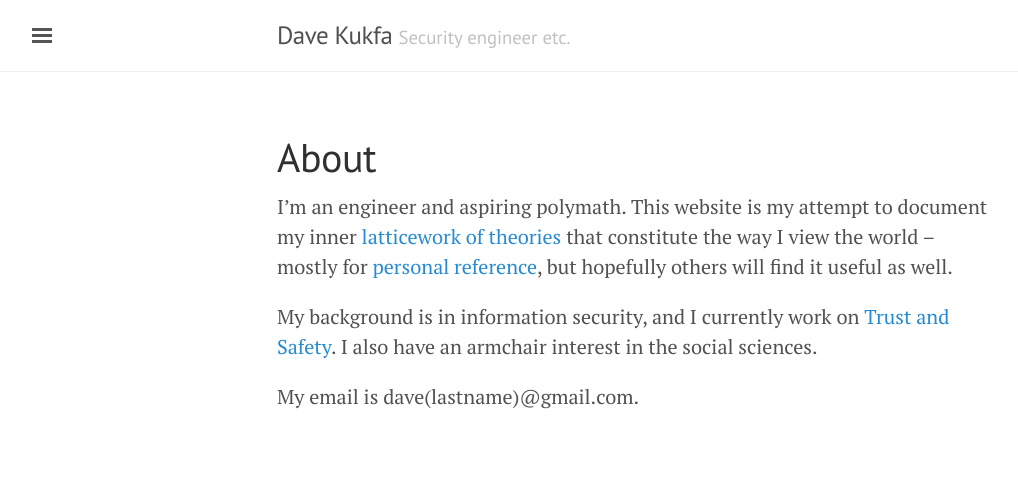
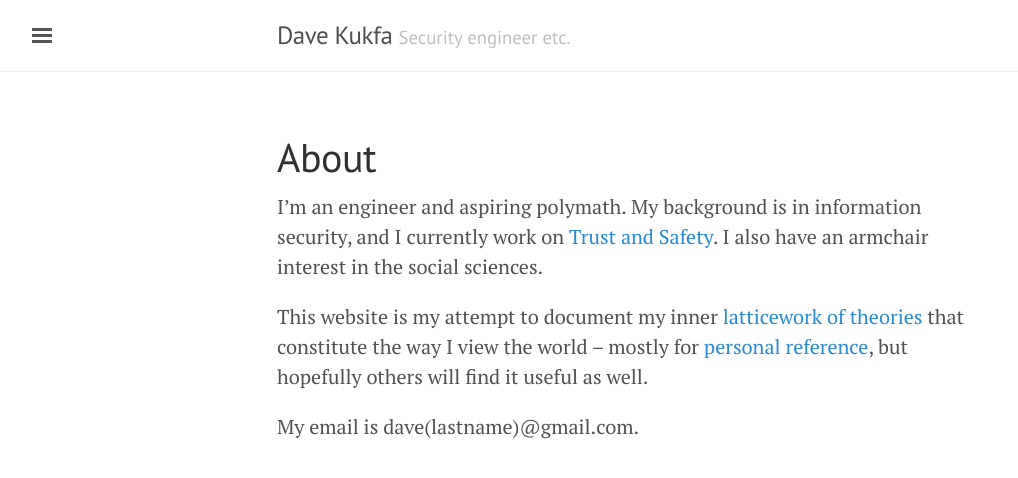
Before and after one commit to kukfa/kukfa.github.io, a Jekyll site: the page built from about.md, in a window 1280 px wide. Shown: the top 478 px of the page, without its empty margins (3-1021 px from the left). Built offline with Jekyll 4.4.1, drawn with Linux system fonts in a browser that asks for light colours; nearby versions of some CDN libraries.

Commit message:
break up paragraphs more naturally

```diff
--- a/about.md
+++ b/about.md
@@ -3,8 +3,8 @@
 title: About
 ---
 
-I'm an engineer and aspiring polymath. This website is my attempt to document my inner [latticework of theories](https://fs.blog/munger-worldly-wisdom/) that constitute the way I view the world -- mostly for [personal reference](https://blog.nindalf.com/posts/writing-helps-me-think/), but hopefully others will find it useful as well.
+I'm an engineer and aspiring polymath. My background is in information security, and I currently work on [Trust and Safety](https://cyber.fsi.stanford.edu/io/content/sio-trust-and-safety-project). I also have an armchair interest in the social sciences.
 
-My background is in information security, and I currently work on [Trust and Safety](https://cyber.fsi.stanford.edu/io/content/sio-trust-and-safety-project). I also have an armchair interest in the social sciences.
+This website is my attempt to document my inner [latticework of theories](https://fs.blog/munger-worldly-wisdom/) that constitute the way I view the world -- mostly for [personal reference](https://blog.nindalf.com/posts/writing-helps-me-think/), but hopefully others will find it useful as well.
 
 My email is dave(lastname)@gmail.com.
```
